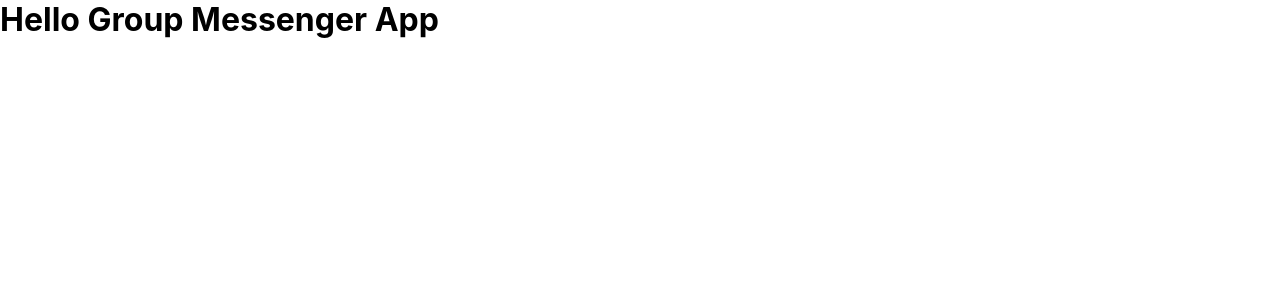
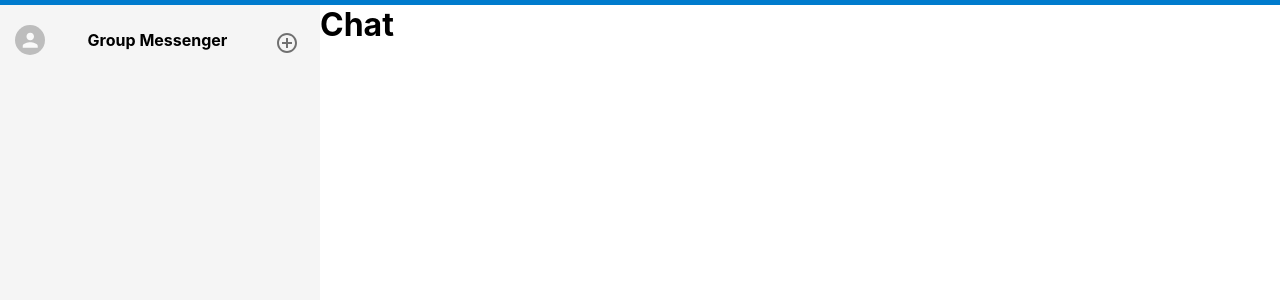
Before and after one commit to mihai-sarmaru/group-messenger, a React (Create React App) app: page / in a window 1280 px wide. Shown: the top 300 px of the page. Built offline with nearby package versions, Linux system fonts and the light colour scheme.

Commit message:
Add MainLayout component with skeleton and Sidebar

```diff
--- a/src/components/MainLayout/MainLayout.css
+++ b/src/components/MainLayout/MainLayout.css
@@ -0,0 +1,14 @@
+.mainLayout__header {
+    height: 5px;
+    background-color: var(--header-background-color);
+}
+
+.mainLayout__content {
+    display: flex;
+}
+
+.mainLayout__sidebar {
+    background-color: var(--sidebar-background-color);
+    min-width: 320px;
+    height: 100vh;
+}
--- a/src/components/MainLayout/MainLayout.tsx
+++ b/src/components/MainLayout/MainLayout.tsx
@@ -1,18 +1,18 @@
 import React from 'react';
 import './MainLayout.css';
+import Sidebar from '../Sidebar/Sidebar';
 
 const MainLayout = () => {
     return (
         <div className='mainLayout'>
             <div className="mainLayout__header">
-                <h1>Hello Group Messenger App</h1>
             </div>
             <div className="mainLayout__content">
                 <div className="mainLayout__sidebar">
-                    {/* SIDEBAR */}
+                    <Sidebar />
                 </div>
                 <div className="mainLayout__chat">
-                    {/* CHAT */}
+                    <h1>Chat</h1>
                 </div>
             </div>
         </div>
```
